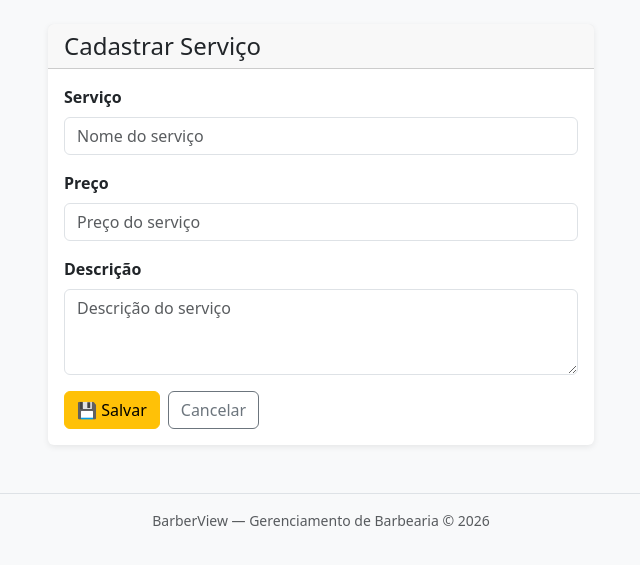
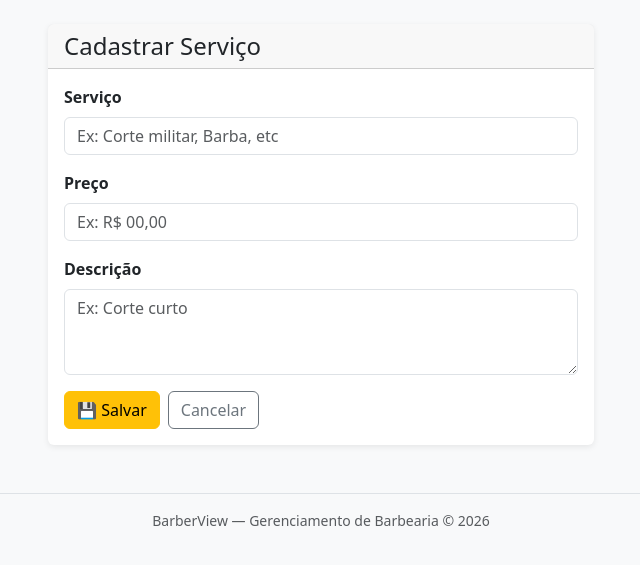
Before and after one commit to GleyCode/barberview, a Django app: page /servicos/novo/ in a window 1280 px wide. Shown: the part 60-625 px from the top of the page, without its empty margins (319-959 px from the left). Run offline with Django 4.2, Linux system fonts and the light colour scheme.

Commit message:
Commit: Updating service resources.

```diff
--- a/barbearia/forms.py
+++ b/barbearia/forms.py
@@ -61,9 +61,9 @@ class ServicoForm(forms.ModelForm):
         model = Servico
         fields = ['nome', 'preco', 'descricao']
         widgets = {
-            'nome': forms.TextInput(attrs={'class': 'form-control', 'placeholder': 'Nome do serviço'}),
-            'preco': forms.NumberInput(attrs={'class': 'form-control', 'placeholder': 'Preço do serviço'}),
-            'descricao': forms.Textarea(attrs={'class': 'form-control', 'placeholder': 'Descrição do serviço', 'rows': 3}),
+            'nome': forms.TextInput(attrs={'class': 'form-control', 'placeholder': 'Ex: Corte militar, Barba, etc'}),
+            'preco': forms.NumberInput(attrs={'class': 'form-control', 'placeholder': 'Ex: R$ 00,00'}),
+            'descricao': forms.Textarea(attrs={'class': 'form-control', 'placeholder': 'Ex: Corte curto', 'rows': 3}),
         }
 
 
--- a/barbearia/templates/barbearia/servico/servico_form.html
+++ b/barbearia/templates/barbearia/servico/servico_form.html
@@ -1,11 +1,11 @@
 {% extends "barbearia/base.html" %}
-{% block titulo %}{{ acao }} Serviço — Minha Barbearia{% endblock %}
+{% block titulo %}{{ finalidade }} Serviço — Minha Barbearia{% endblock %}
 {% block conteudo %}
 <div class="row justify-content-center">
     <div class="col-lg-6">
         <div class="card">
             <div class="card-header">
-                <h2 class="h4 mb-0">{{ acao }} Serviço</h2>
+                <h2 class="h4 mb-0">{{ finalidade }} Serviço</h2>
             </div>
             <div class="card-body">
                 <form method="post">
--- a/barbearia/views.py
+++ b/barbearia/views.py
@@ -309,7 +309,7 @@ def servico_criar(request):
 
     context = {
         'form': form,
-        'acao': 'Cadastrar',
+        'finalidade': 'Cadastrar',
     }
 
     return render(request, 'barbearia/servico/servico_form.html', context)
@@ -330,7 +330,7 @@ def servico_editar(request, pk):
 
     context = {
         'form': form,
-        'acao': 'Editar',
+        'finalidade': 'Editar',
         'servico': servico,
     }
 
```
